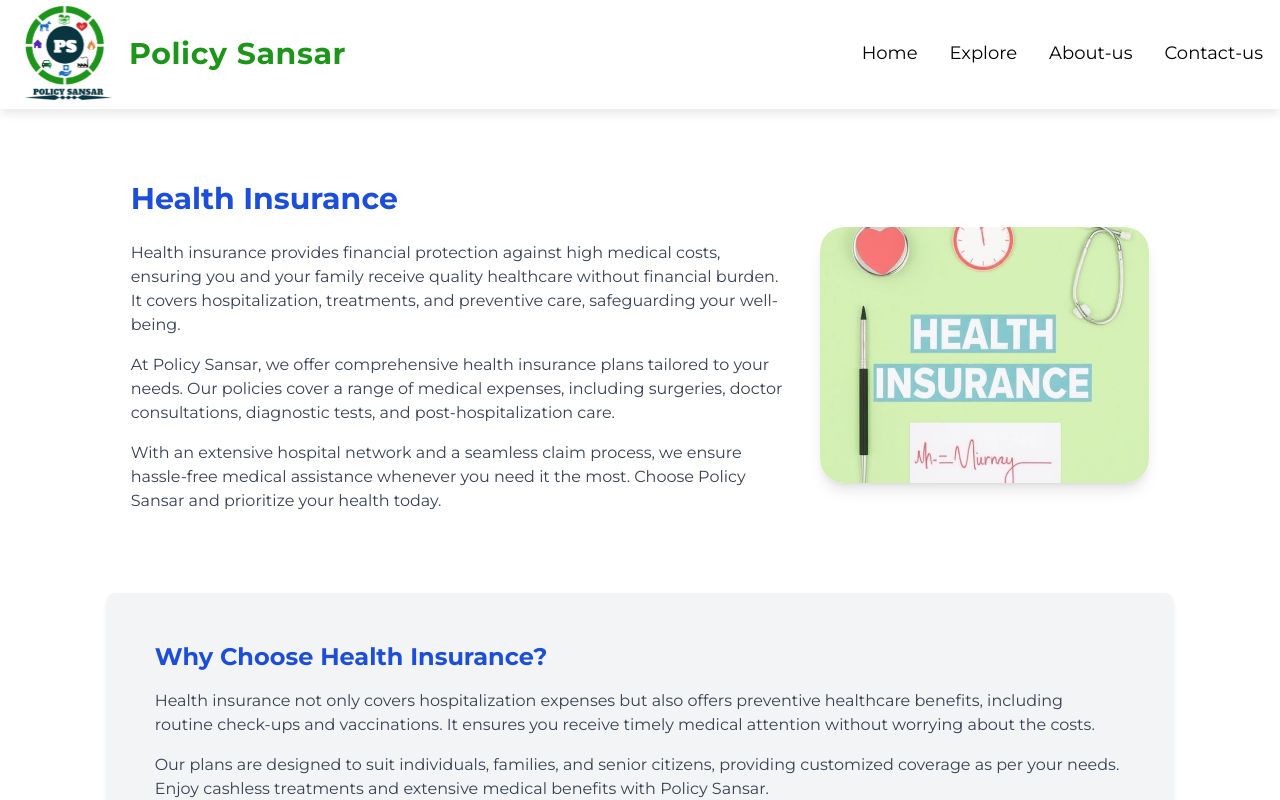
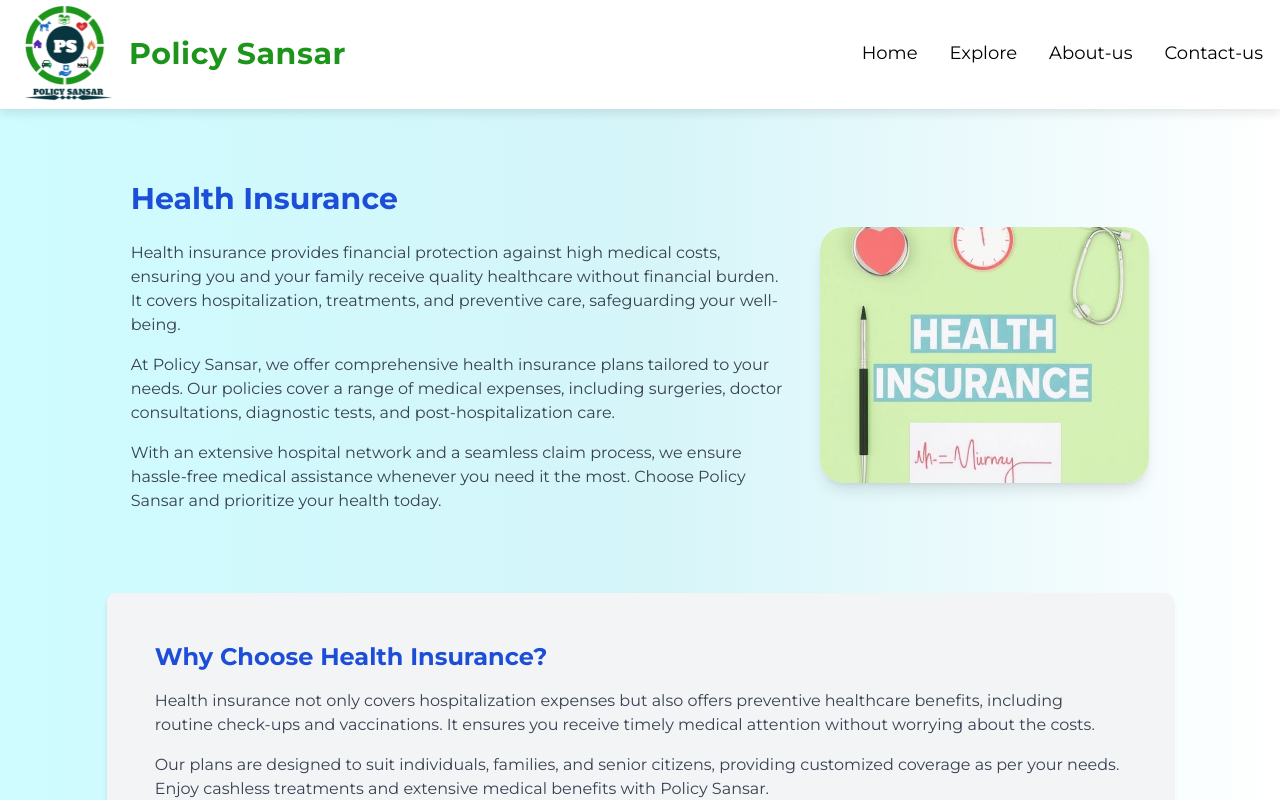
Before and after one commit to Maheshkadam-Delxn/Policy_Sansar-Landing, a Next.js app: page /insurances/Health in a window 1280 px wide. Shown: the top 800 px of the page. Built offline with nearby package versions, Linux system fonts and the light colour scheme.

Commit message:
color updated

```diff
--- a/src/app/insurances/Health/page.jsx
+++ b/src/app/insurances/Health/page.jsx
@@ -24,7 +24,7 @@
       </div>
 
       <div className="w-full md:w-1/3 relative">
-        <div className="relative w-full h-64 rounded overflow-hidden group shadow-lg rounded-3xl">
+        <div className="relative w-full h-64  overflow-hidden group shadow-lg rounded-3xl">
           <Image src={h1} alt="Health Insurance" layout="fill" objectFit="cover" className="transition-transform duration-500 group-hover:scale-110 group-hover:brightness-75 rounded-3xl" />
           <div className="absolute inset-0 bg-green-500 bg-opacity-60 flex items-center justify-center text-center opacity-0 transition-opacity duration-500 group-hover:opacity-100">
             <p className="text-white font-semibold px-4">Protect your health and finances with our tailored health insurance plans. Get the best medical care without financial stress.</p>
--- a/src/app/layout.js
+++ b/src/app/layout.js
@@ -2,10 +2,10 @@
 import "./globals.css";
 import Header from "./components/Header";
 import Footer from "./components/Footer";
-import { Montserrat } from 'next/font/google';
-import Head from "next/head"; // Importing Head from Next.js
 import Features from "./components/Features";
-const montserrat = Montserrat({ subsets: ['latin'], weight: ['400', '700'] });
+import { Montserrat } from "next/font/google";
+
+const montserrat = Montserrat({ subsets: ["latin"], weight: ["400", "700"] });
 const geistSans = Geist({
   variable: "--font-geist-sans",
   subsets: ["latin"],
@@ -18,21 +18,21 @@
 
 export const metadata = {
   title: "Policy Sansar",
-  description: "Generated by create next app",
+  description: "A trusted insurance platform for all your policy needs.",
+  icons: {
+    icon: "/icons/sansar.png", // Favicon path is now in metadata
+  },
 };
 
 export default function RootLayout({ children }) {
   return (
     <html lang="en">
-      <Head>
-        <title>Policy Sansar</title>
-        <meta name="description" content="Generated by create next app" />
-        <link rel="icon" href="/icons/sansar.png" /> {/* Corrected path */}
-      </Head>
-      <body className={montserrat.className}>
+      <body
+        className={`${montserrat.className} bg-gradient-to-r from-[#CEFCFF] via-[#D5F5F9] to-[#FFFFFF]`}
+      >
         <Header />
         {children}
-        <Features/>
+        <Features />
         <Footer />
       </body>
     </html>
```
